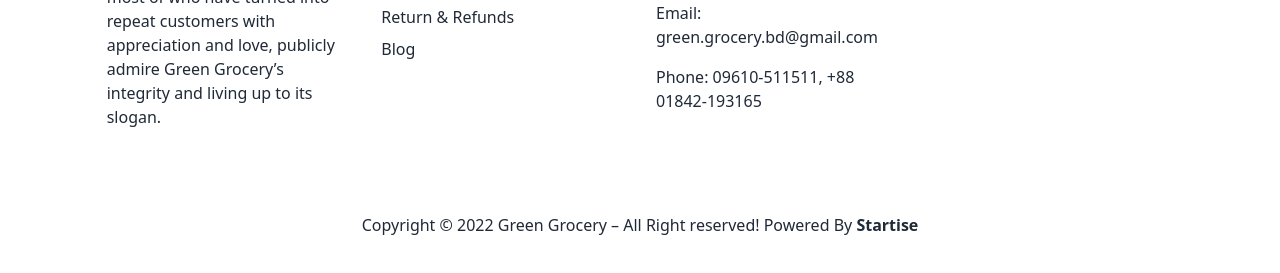
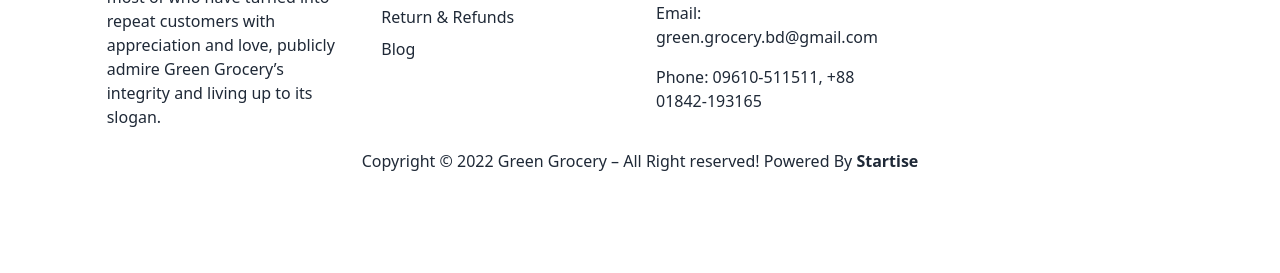
Before and after one commit to tanvirGHD/grocary-project, a plain HTML site: page index.html in a window 1280 px wide. Shown: the part 207-480 px from the top of the page. Drawn offline with nearby package versions, Linux system fonts and the light colour scheme.

Commit message:
issu done

```diff
--- a/index.html
+++ b/index.html
@@ -62,7 +62,7 @@
                 </div>
             </div>
         </div>
-        <p class="text-center mt-5 md:py-16">Copyright © 2022 Green Grocery – All Right reserved! Powered By <a class="font-bold" href="">Startise</a></p>
+        <p class="text-center mt-5 md:px-16">Copyright © 2022 Green Grocery – All Right reserved! Powered By <a class="font-bold" href="">Startise</a></p>
     </footer>
 </body>
 </html>
```
